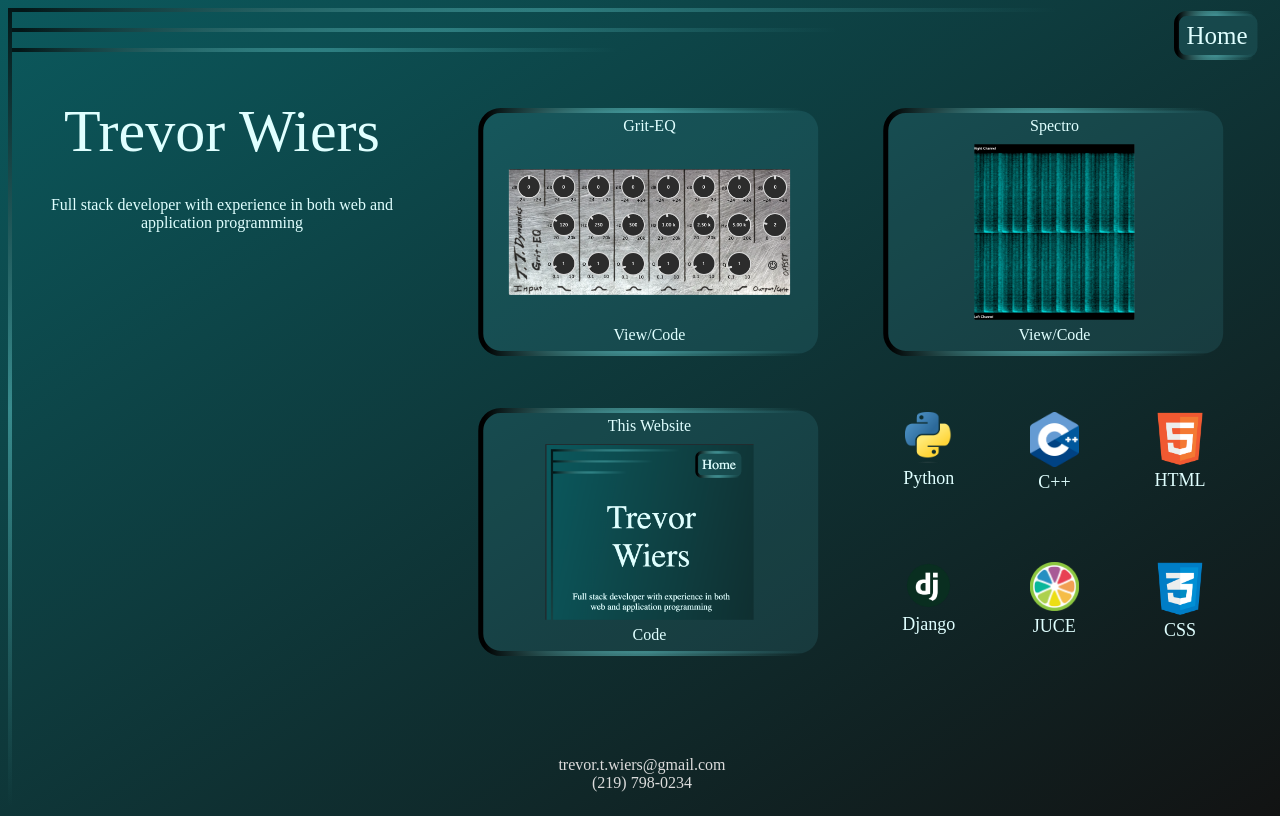
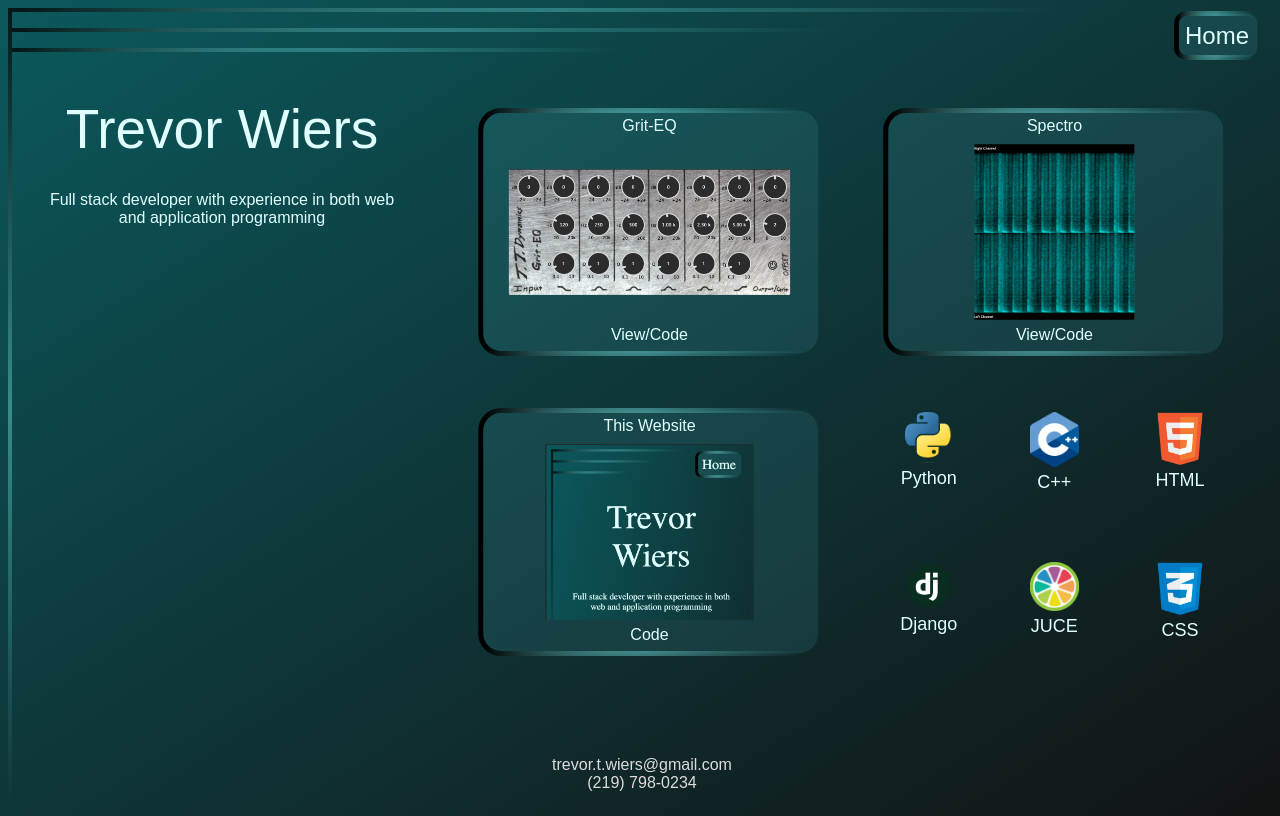
Before and after one commit to trevor-wiers/portfolio-site, a Python web app: template main/templates/main/home.html in a window 1280 px wide. Run offline with Jinja, Linux system fonts and the light colour scheme; the template is opened without the code that fills it, so the values that code supplies are empty.

Commit message:
font change

```diff
--- a/main/static/style.css
+++ b/main/static/style.css
@@ -12,6 +12,7 @@ body {
     flex-direction: column;
     overflow: auto;
     color: lightcyan;
+    font-family: sans-serif;
 }
 
 #border {
--- a/main/templates/main/base.html
+++ b/main/templates/main/base.html
@@ -38,7 +38,7 @@
                         </defs>
                         <rect x="5%" y="10%" rx="10" ry="10" width=90% height=80%
                         style="fill:rgba(104, 223, 239, .1);stroke:url(#myLinearGradient);stroke-width:5;" />
-                        <text x="50%" y="65%" text-anchor="middle" fill="rgb(224, 255, 255)" font-size="25">Home</text>
+                        <text x="50%" y="65%" text-anchor="middle" fill="rgb(224, 255, 255)" font-size="24">Home</text>
                     </svg>
                 </div>
             </div>
--- a/main/templates/main/home.html
+++ b/main/templates/main/home.html
@@ -8,7 +8,7 @@
 <div class="row">
     <div class="col-4">
         <div class="row">
-            <div class="col-12" style="font-size: 60px;text-align: center;">
+            <div class="col-12" style="font-size: 55px;text-align: center;">
                 Trevor Wiers
             </div>
         </div>
```
